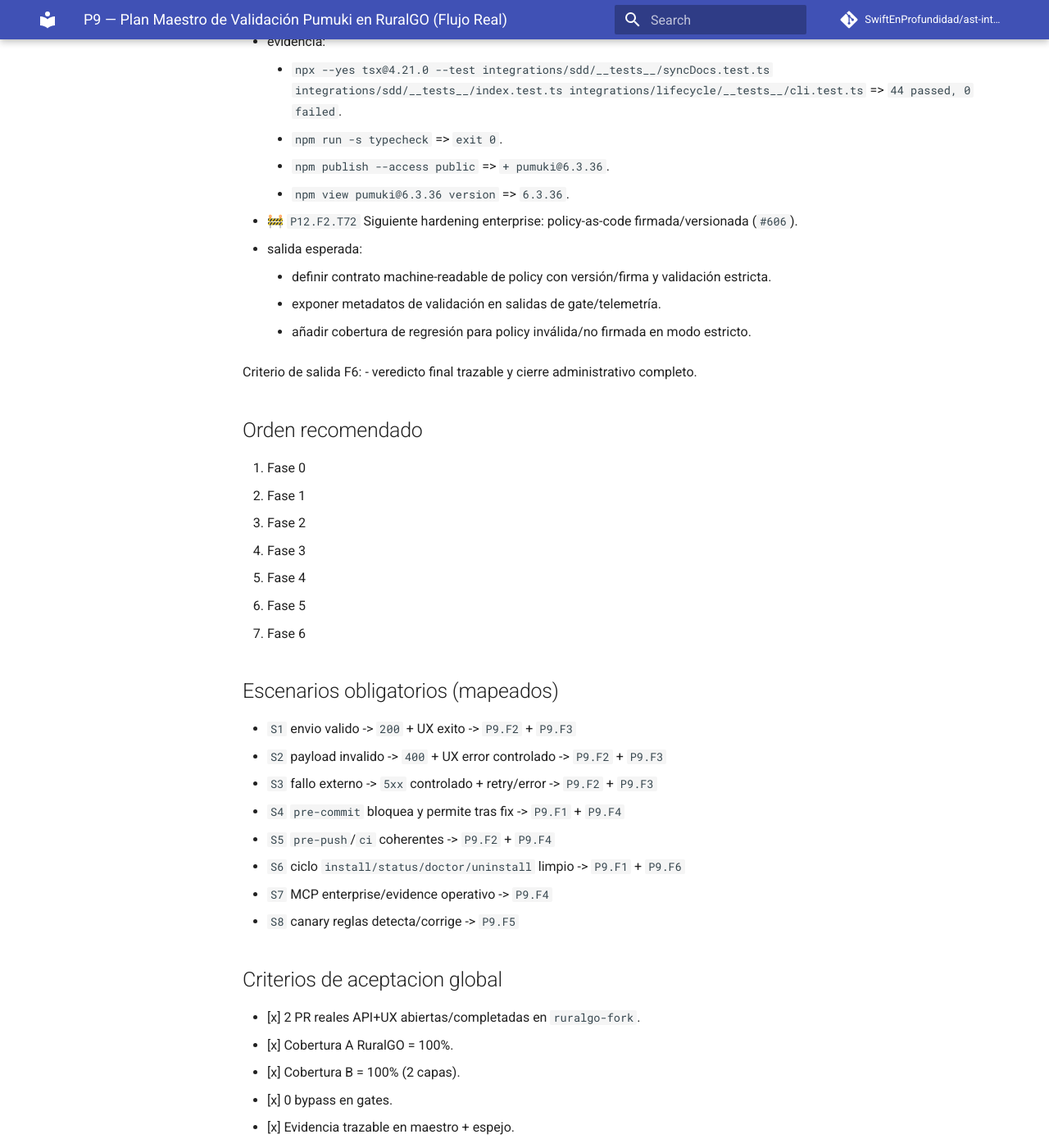
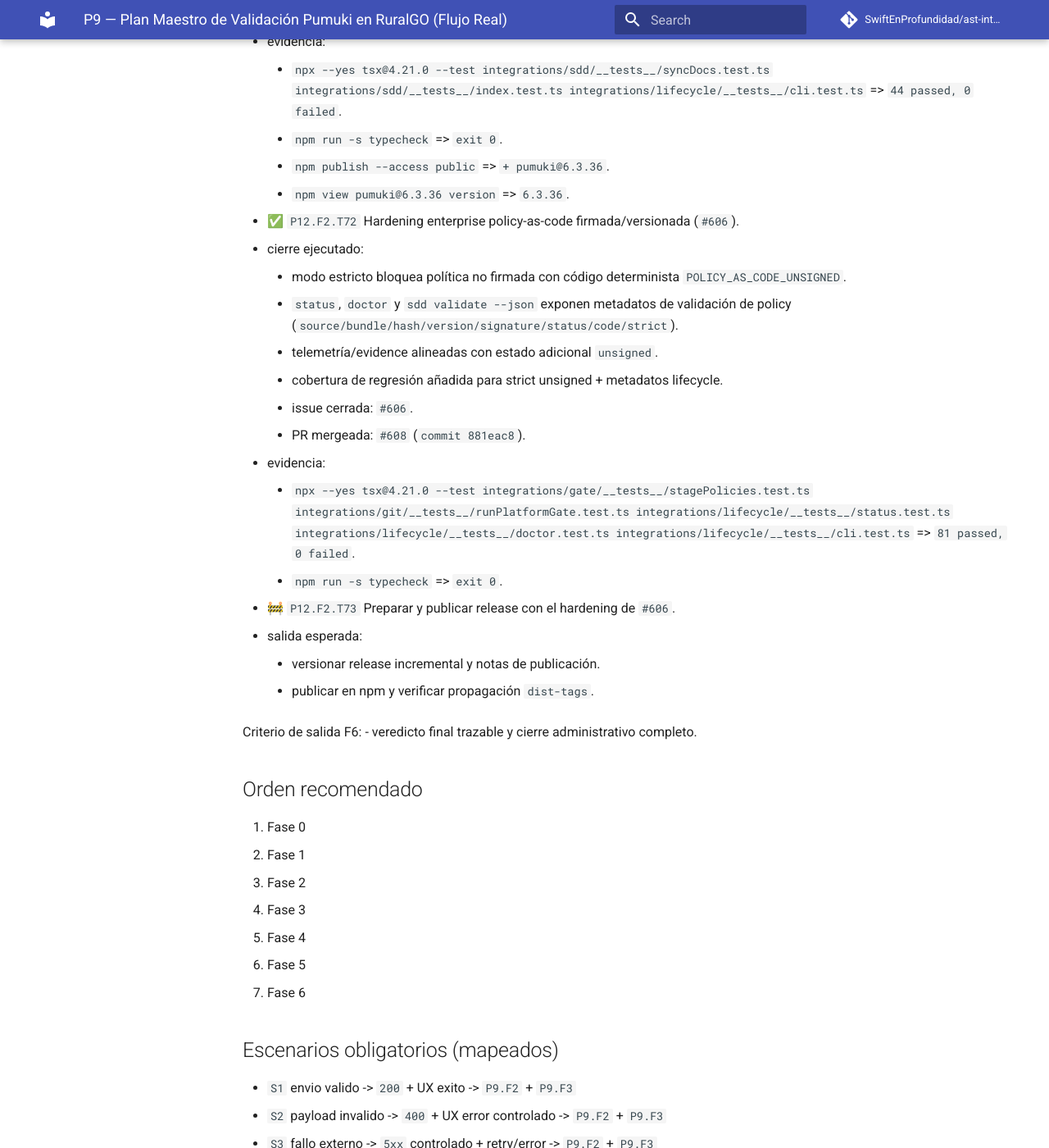
Before and after one commit to SwiftEnProfundidad/ast-intelligence-hooks, an MkDocs documentation site: the page built from docs/seguimiento-completo-validacion-ruralgo-03-03-2026.md, in a window 1280 px wide and 1400 px high, scrolled down 70956 px. Shown: the whole window at 82% size. Built offline with MkDocs 1.6.1 and Material for MkDocs 9.7.7, drawn with Linux system fonts in a browser that asks for light colours; comment, search, counter and statistics services are not loaded; some of the changed text lies outside the part shown.

Commit message:
docs(tracking): close P12.F2.T72 and activate P12.F2.T73

```diff
--- a/docs/seguimiento-completo-validacion-ruralgo-03-03-2026.md
+++ b/docs/seguimiento-completo-validacion-ruralgo-03-03-2026.md
@@ -1982,11 +1982,22 @@ Criterio de salida F5:
     - `npm publish --access public` => `+ pumuki@6.3.36`.
     - `npm view pumuki@6.3.36 version` => `6.3.36`.
 
-- 🚧 `P12.F2.T72` Siguiente hardening enterprise: policy-as-code firmada/versionada (`#606`).
+- ✅ `P12.F2.T72` Hardening enterprise policy-as-code firmada/versionada (`#606`).
+  - cierre ejecutado:
+    - modo estricto bloquea política no firmada con código determinista `POLICY_AS_CODE_UNSIGNED`.
+    - `status`, `doctor` y `sdd validate --json` exponen metadatos de validación de policy (`source/bundle/hash/version/signature/status/code/strict`).
+    - telemetría/evidence alineadas con estado adicional `unsigned`.
+    - cobertura de regresión añadida para strict unsigned + metadatos lifecycle.
+    - issue cerrada: `#606`.
+    - PR mergeada: `#608` (`commit 881eac8`).
+  - evidencia:
+    - `npx --yes tsx@4.21.0 --test integrations/gate/__tests__/stagePolicies.test.ts integrations/git/__tests__/runPlatformGate.test.ts integrations/lifecycle/__tests__/status.test.ts integrations/lifecycle/__tests__/doctor.test.ts integrations/lifecycle/__tests__/cli.test.ts` => `81 passed, 0 failed`.
+    - `npm run -s typecheck` => `exit 0`.
+
+- 🚧 `P12.F2.T73` Preparar y publicar release con el hardening de `#606`.
   - salida esperada:
-    - definir contrato machine-readable de policy con versión/firma y validación estricta.
-    - exponer metadatos de validación en salidas de gate/telemetría.
-    - añadir cobertura de regresión para policy inválida/no firmada en modo estricto.
+    - versionar release incremental y notas de publicación.
+    - publicar en npm y verificar propagación `dist-tags`.
 
 Criterio de salida F6:
 - veredicto final trazable y cierre administrativo completo.
```
Also changed, not shown: docs/registro-maestro-de-seguimiento.md (+2 -2 lines).
